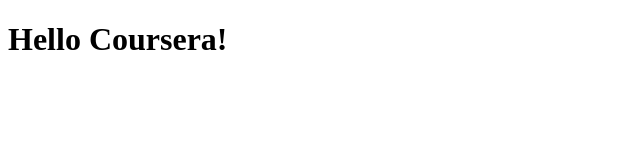
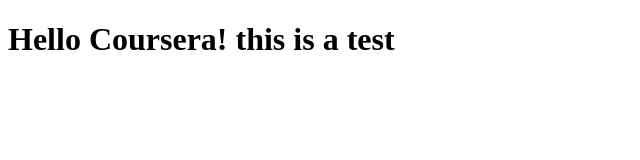
Before and after one commit to CindyT-S/coursera-testB, a plain HTML site: page site/index.html in a window 1280 px wide. Shown: the whole page, without its empty margins (0-640 px from the left). Drawn offline with Linux system fonts and the light colour scheme.

Commit message:
small addition to our page content

```diff
--- a/site/index.html
+++ b/site/index.html
@@ -4,6 +4,6 @@
 	<title>Hello Coursera!</title>
 </head>
 <body>
-<h1>Hello Coursera!</h1>
+<h1>Hello Coursera! this is a test </h1>
 </body>
 </html>
```
